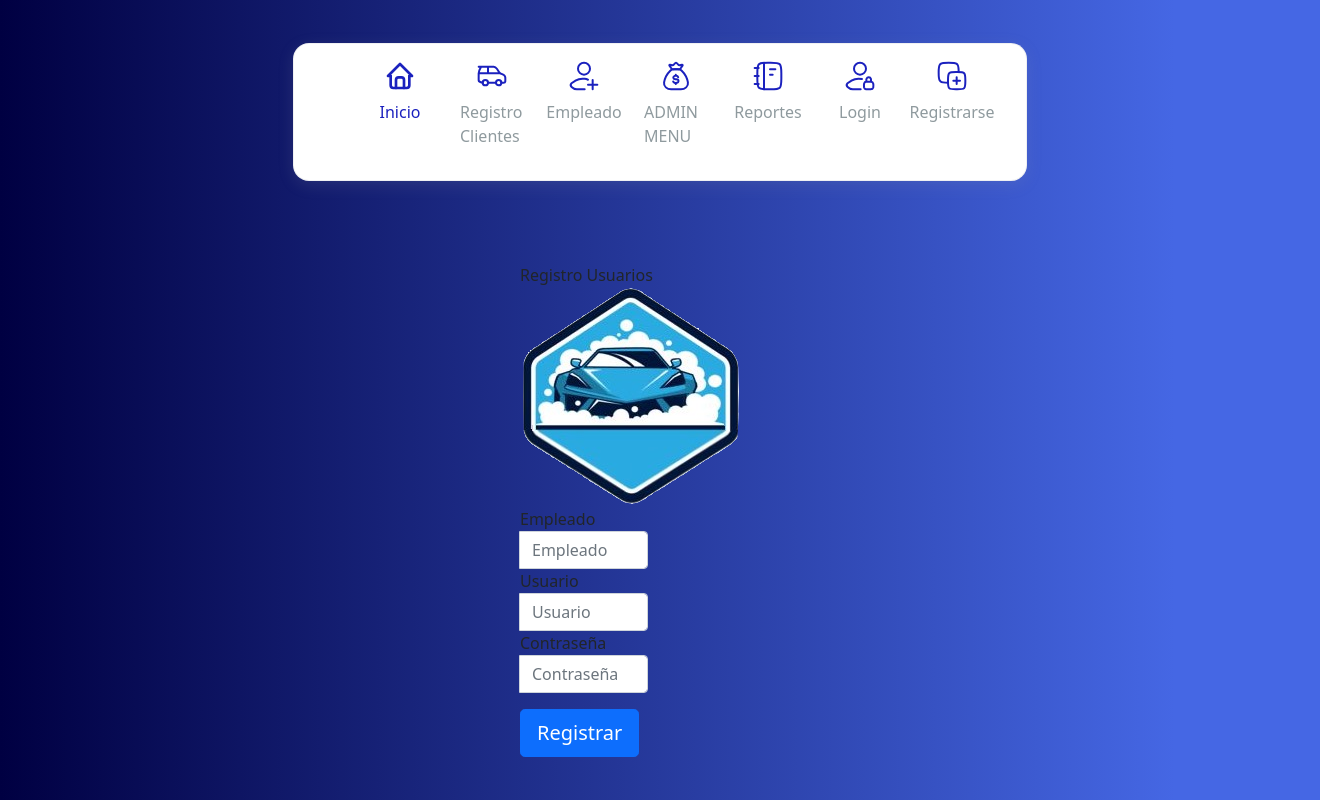
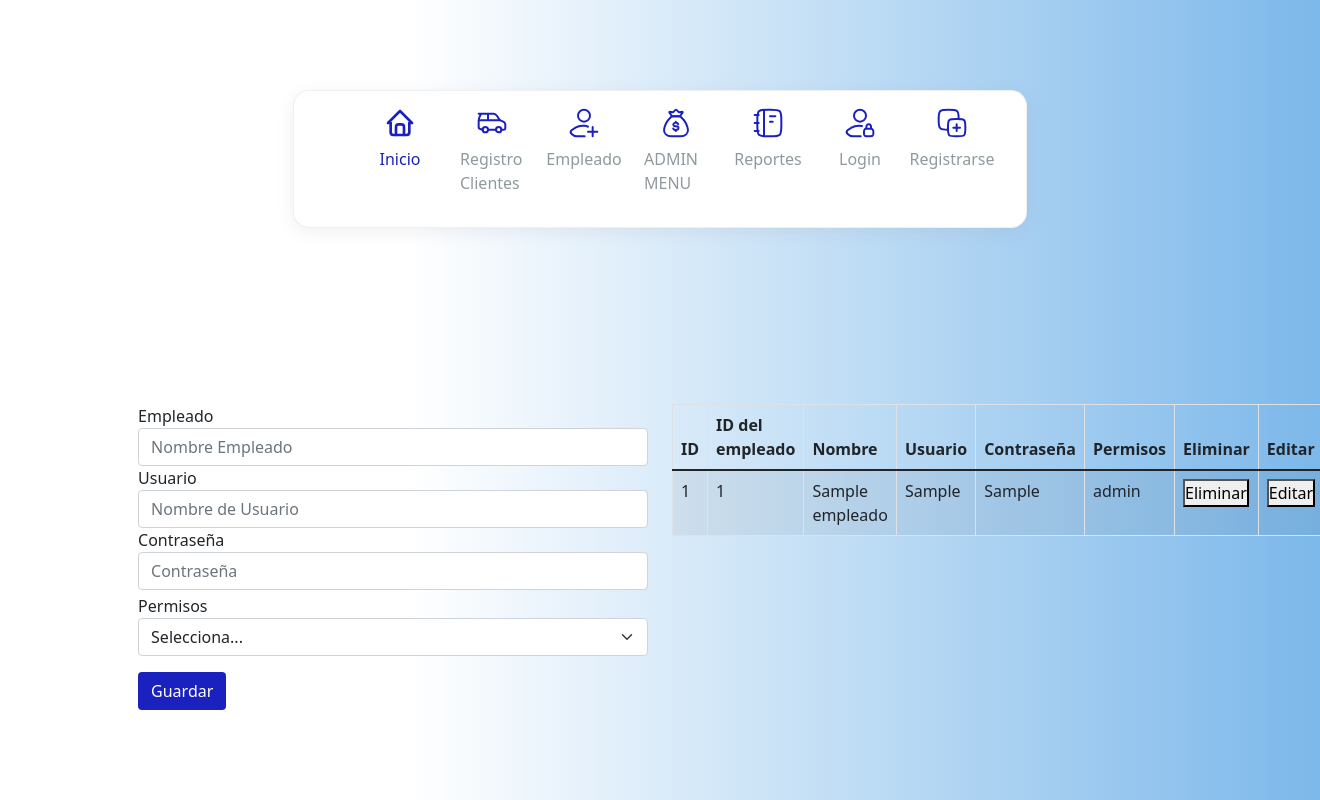
Before and after one commit to LeoNardoz333/Autolavado, a PHP site: page /rusuarios in a window 1320 px wide. Run offline with PHP 8.4, Linux system fonts and the light colour scheme; the visitor is signed in with stand-in values (Sample User, id 1); tables that the repository leaves empty hold one stand-in row (values such as "Sample post").

Commit message:
Ya furula la insersión de empleados y usuarios desde el botón de registrarse y desde la opción del admin

```diff
--- a/Proyecto/controller/rusuarios.php
+++ b/Proyecto/controller/rusuarios.php
@@ -11,7 +11,6 @@
 $usuarios = new Usuarios();
 $p = array();
 $datos = array();
-/*
 if(isset($_POST['_id']))
 {
     $f->Borrar('Usuarios',$_POST['_id']);
@@ -28,13 +27,15 @@
     $f->Modificar('Usuarios',$datos);
     $f->Modificar('Empleados',$datos);
 }
-*/
 if(isset($_POST['name'],$_POST['username'],$_POST['pass']))
 {
     $existe = $usuarios->getUsuario($_POST['name']);
     $datos['usuario'] = $_POST['username'];
     $datos['contrasena'] = $_POST['pass'];
-    $datos['permisos'] = 'usuario';
+    if(isset($_POST['permisos']))
+        $datos['permisos'] = $_POST['permisos'];
+    else
+        $datos['permisos'] = 'usuario';
     $datos['nombre'] = $_POST['name'];
     $f->Insertar('Empleados',$datos);
     if($existe == 0)
@@ -43,6 +44,11 @@
         $f->Insertar('Usuarios',$datos);
     }
 }
-$f->Mostrar('Usuarios','');
+$p['resultado'] = $f->Mostrar('Usuarios','');
 View('menu',$p);
-View('rusuarios',$p);
+if($_SESSION['permisos'] == 'admin')
+    View('gusuarios',$p);
+else if($_SESSION['permisos'] == 'usuario')
+    View('login',$p);
+else
+    View('rusuarios',$p);
--- a/Proyecto/libreria/Usuarios.php
+++ b/Proyecto/libreria/Usuarios.php
@@ -29,11 +29,11 @@
             $nombre='%'.$nombre.'%';
             $q->bind_param('s', $nombre);
             $q->execute();
-            $q->bind_result($id, $idEmpleado, $nombre, $usuario, $contrasena, $permisos);
+            $q->bind_result($id, $idEmpleado, $nombreE, $usuario, $contrasena, $permisos);
 
             $rs = '<table class="table table-bordered table-striped"><thead><tr><th>ID</th><th>'.
             'ID del empleado</th><th>Nombre</th><th>Usuario</th><th>Contraseña</th><th>Permisos</th>'.
-            '</tr></thead><tbody>';
+            '<th>Eliminar</th><th>Editar</th></tr></thead><tbody>';
 
             while ($q->fetch()) {
                 $rs .= "<tr>
@@ -42,12 +42,28 @@
                 <td>$nombreE</td>
                 <td>$usuario</td>
                 <td>$contrasena</td>
-                <td>$permisos</td>
-                </tr>";
+                <td>$permisos</td>".'
+                <td><form method="post" action="rusuarios">
+                        <button> Eliminar </button>
+                        <input type="hidden" name="_id" value="'.$idEmpleado.'">
+                    </form>
+                </td>
+                <td>
+                    <button class="editar" _ide="'.$idEmpleado.'"> Editar </button>
+                </td>
+                </tr>';
             }
 
             $q->close();
-            return $rs.'</tbody></table>';
+            return $rs.'</tbody></table>
+            <script>
+                $(".editar").click(function(){
+                    let _ide = $(this).attr("_ide");
+                    $.post("modificarusuarios",{ide:_ide}, function(mensaje){
+                        $("#x").html(mensaje);
+                    });
+                });
+            </script>';
         }
         function Modificar(array $datos)
         {
@@ -56,7 +72,7 @@
             $q = $con->stmt_init();
             $q->prepare("update usuarios set usuario = ?, contrasena = ?,
             permisos = ? where fkidEmpleado = ?");
-            $q->bind_param('sssss', $datos['usuario'], $datos['contrasena'],
+            $q->bind_param('ssss', $datos['usuario'], $datos['contrasena'],
             $datos['permisos'], $datos['fkidEmpleado']);
             $q->execute();
             $q->close();
@@ -67,8 +83,7 @@
             $con->set_charset("utf8");
             $q = $con->stmt_init();
             $q->prepare("select u.idUsuario, e.idEmpleado, e.nombre, u.usuario, u.contrasena, u.permisos".
-            " from empleados e, usuarios u where e.idEmpleado = u.fkidEmpleado and e.idEmpleadoby = ? ".
-            "e.idEmpleado desc limit 1");
+            " from empleados e, usuarios u where e.idEmpleado = u.fkidEmpleado and e.idEmpleado = ? limit 1");
             $q->bind_param('s', $id);
             $q->execute();
             $q->bind_result($idUsuario, $idEmpleado, $nombre, $usuario, $pass, $permisos);
--- a/Proyecto/view/Login.view.php
+++ b/Proyecto/view/Login.view.php
@@ -18,7 +18,7 @@
         <input type="text" id="login" class="fadeIn second" name="login" placeholder="Usuario">
         <input type="text" id="password" class="fadeIn third" name="password" placeholder="Contraseña">
         <button type="submit" class="btn btn-primary mt-2 mb-2">Iniciar Sesion</button>
-        <button type="button" class="btn btn-info mt-2 mb-2">Registrarse</button>
+        <a href="rusuarios" ><button type="button" class="btn btn-info mt-2 mb-2">Registrarse</button></a>
       </form>
       <div id="formFooter">
         <div id="liveAlertPlaceholder"></div>
@@ -29,6 +29,6 @@
   </div>
     <div>
       <?php
-      echo $usuario;
+      #echo $usuario;
       ?>
     </div>
--- a/Proyecto/view/gusuarios.view.php
+++ b/Proyecto/view/gusuarios.view.php
@@ -6,20 +6,20 @@
 </style>
 <body class="fondoAdm">
 <div class="row">
-    <div class="col-6">
-        <form method="post" action="home">
-            Empleado <input type="text" name="txtEmpleado" placeholder="Nombre Empleado" class="form-control">
-            Usuario <input type="text" name="txtUser" placeholder="Nombre de Usuario" class="form-control">
-            Contraseña <input type="number" name="txtPass" placeholder="Contraseña" class="form-control">
+    <div class="col-6" id="x">
+        <form method="post" action="rusuarios">
+            Empleado <input type="text" name="name" placeholder="Nombre Empleado" class="form-control">
+            Usuario <input type="text" name="username" placeholder="Nombre de Usuario" class="form-control">
+            Contraseña <input type="number" name="pass" placeholder="Contraseña" class="form-control">
 <div class="mt-1">
-  <label>Tipo de vehiculo</label>
-  <select class="form-select">
+  <label>Permisos</label>
+  <select class="form-select" name ="permisos">
     <option selected>Selecciona...</option>
     <option value="admin">Administrador</option>
     <option value="usuario">Usuario</option>
   </select>
 </div>
-            <button class="btn btnAdm mt-3">
+            <button type="submit" class="btn btnAdm mt-3">
                 Guardar
             </button>
         </form>
```
Also changed, not shown: Proyecto/controller/gusuarios.php (+9 -1 lines), Proyecto/controller/modificarusuarios.php (+26 -17 lines).
